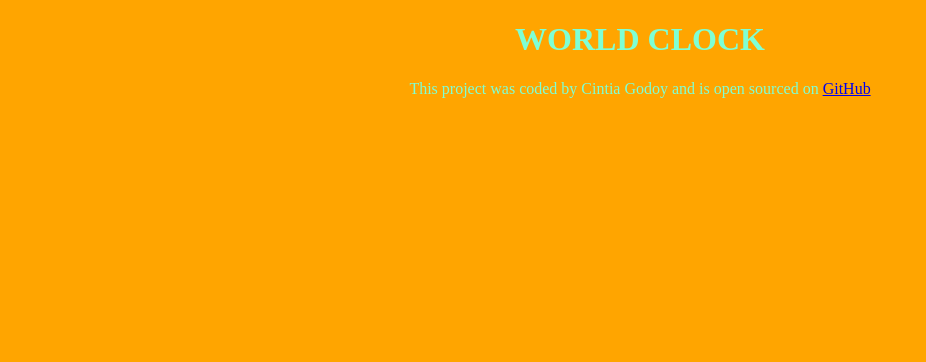
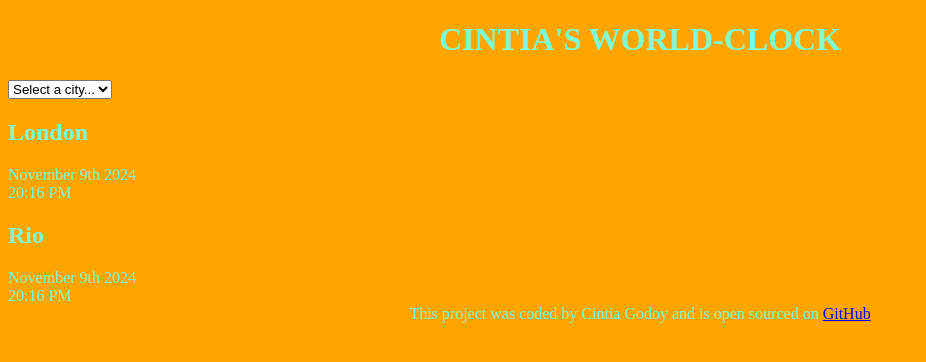
Before and after one commit to Cintia-Godoy/World-clock, a plain HTML site: page index.html in a window 1280 px wide. Shown: the whole page, without its empty margins (0-926 px from the left). Drawn offline with Linux system fonts and the light colour scheme.

Commit message:
Added basic HTML

```diff
--- a/index.html
+++ b/index.html
@@ -9,7 +9,27 @@
     <title>World Clock -</title>
   </head>
   <body>
-    <h1>WORLD CLOCK</h1>
+    <div class="container">
+      <h1>CINTIA'S WORLD-CLOCK</h1>
+      <select name="" id="">
+        <option value="" class="value">Select a city...</option>
+        <option value="">London</option>
+        <option value="">Rio</option>
+        <option value="">Tokyo</option>
+      </select>
+
+      <div class="city">
+        <h2>London</h2>
+        <div class="date">November 9th 2024</div>
+        <div class="time">20:16 PM</div>
+      </div>
+
+      <div class="city">
+        <h2>Rio</h2>
+        <div class="date">November 9th 2024</div>
+        <div class="time">20:16 PM</div>
+      </div>
+    </div>
 
     <footer>
       This project was coded by Cintia Godoy and is open sourced on
```
